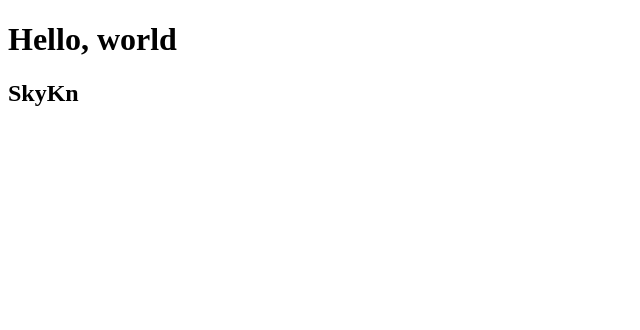
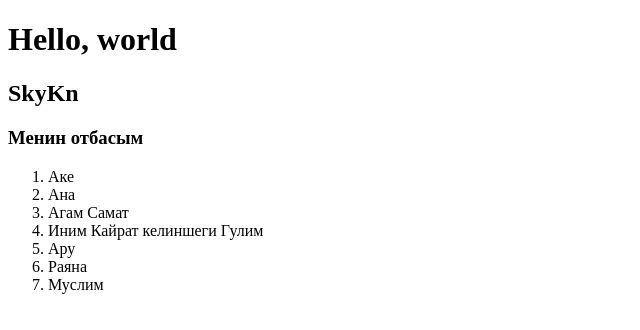
Before and after one commit to Kanat93/project, a plain HTML site: page index.html in a window 1280 px wide. Shown: the whole page, without its empty margins (0-640 px from the left). Drawn offline with Linux system fonts and the light colour scheme.

Commit message:
add family

```diff
--- a/index.html
+++ b/index.html
@@ -13,6 +13,17 @@
 
   <h2>SkyKn</h2>
 
+  <h3>Менин отбасым</h3>
+  <ol>
+    <li>Аке</li>
+    <li>Ана</li>
+    <li>Агам Самат</li>
+    <li>Иним Кайрат келиншеги Гулим</li>
+    <li>Ару</li>
+    <li>Раяна</li>
+    <li>Муслим</li>
+  </ol>
+
   <script src="script.js"></script>
 </body>
 
```
